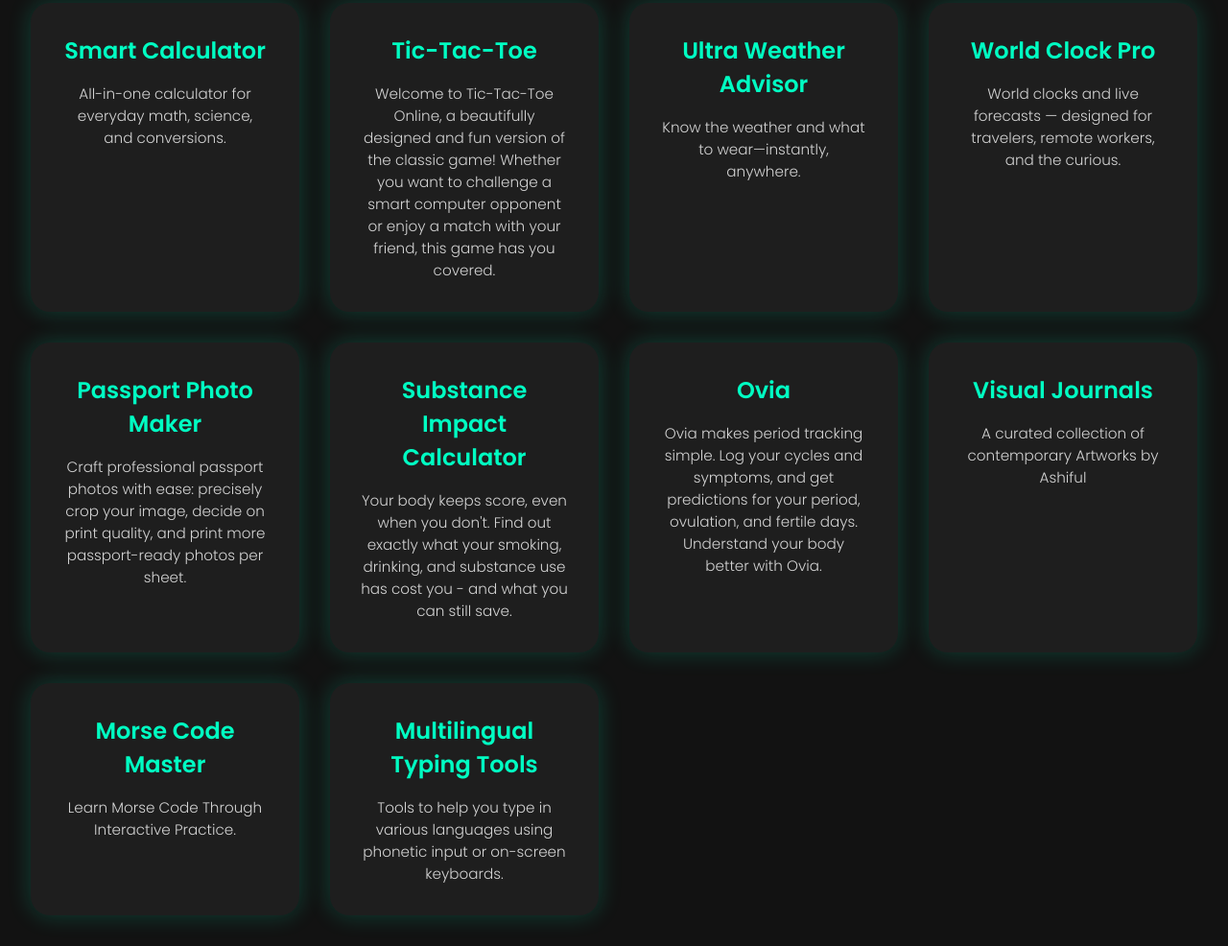
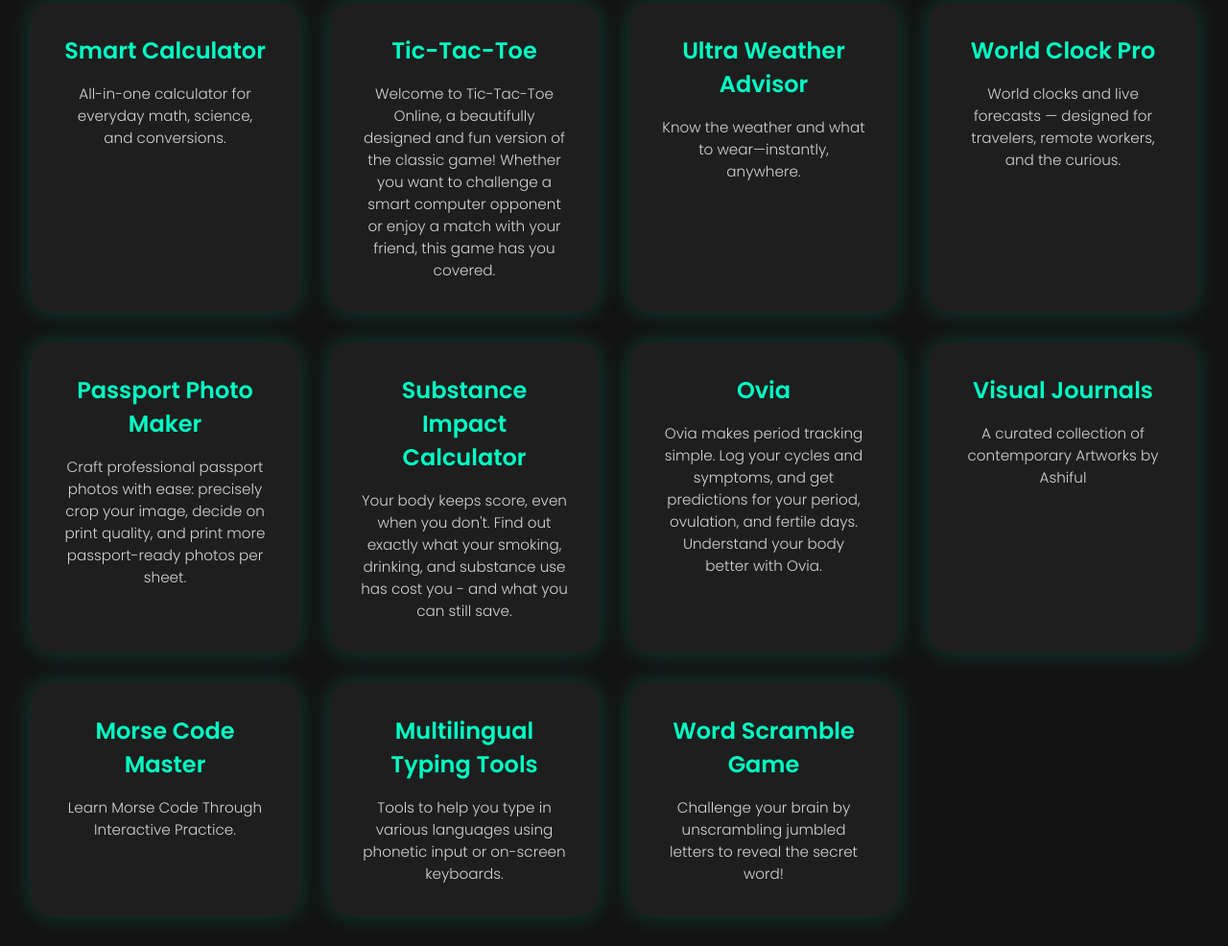
Before and after one commit to SKAshiful/Usely, a plain HTML site: page index.html in a window 1280 px wide. Shown: the part 532-1518 px from the top of the page at 96% size. Drawn offline with Linux system fonts and the light colour scheme.

Commit message:
Update index.html

```diff
--- a/index.html
+++ b/index.html
@@ -130,6 +130,10 @@
     <div class="card" onclick="location.href='https://skashiful.github.io/VisualJournals/'"><h2>Visual Journals</h2><p>A curated collection of contemporary Artworks by Ashiful</p></div>
     <div class="card" onclick="location.href='https://skashiful.github.io/MorseCodeMaster/'"><h2>Morse Code Master</h2><p>Learn Morse Code Through Interactive Practice.</p></div>
     <div class="card" onclick="location.href='https://skashiful.github.io/TypingTools/'"><h2>Multilingual Typing Tools</h2><p>Tools to help you type in various languages using phonetic input or on-screen keyboards.</p></div>
+  <div class="card" onclick="location.href='https://skashiful.github.io/WordScramble/'">
+      <h2>Word Scramble Game</h2>
+      <p>Challenge your brain by unscrambling jumbled letters to reveal the secret word!</p>
+  </div>
   </div>
 
   <script>
```
